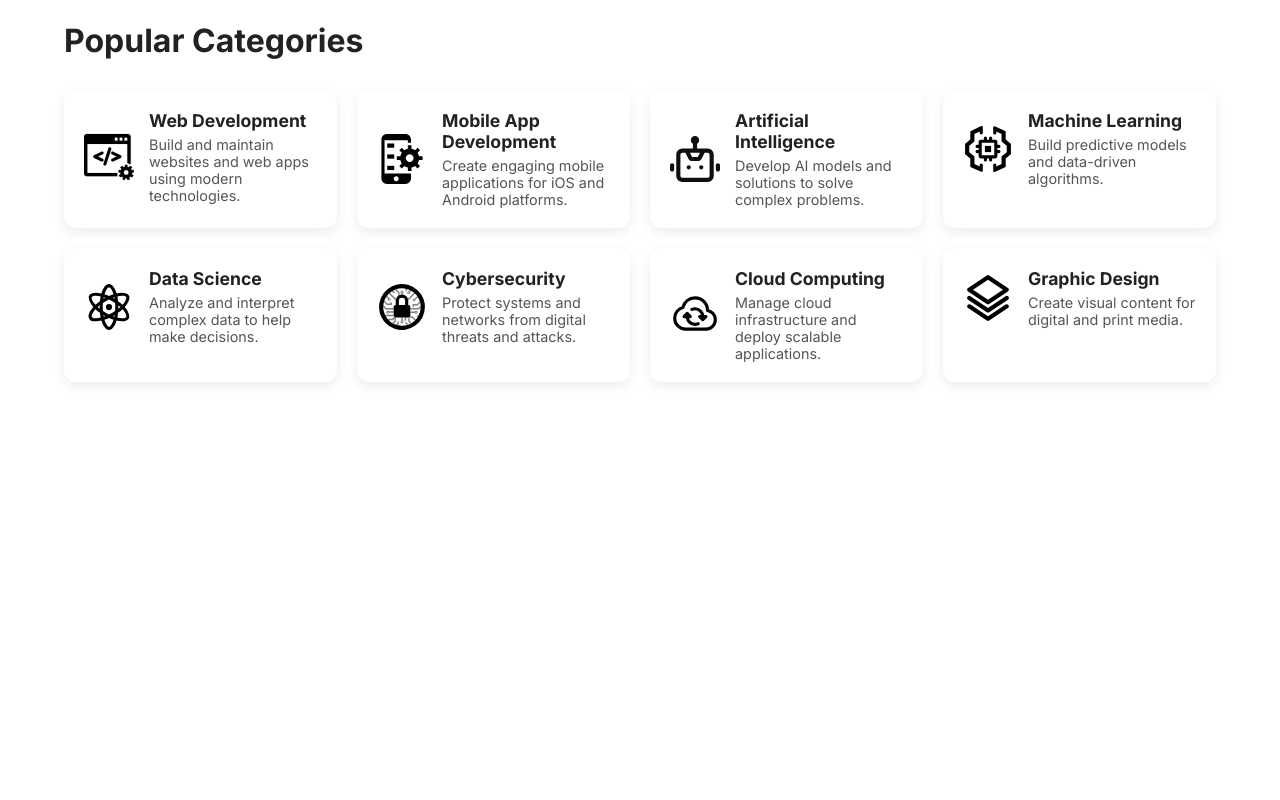
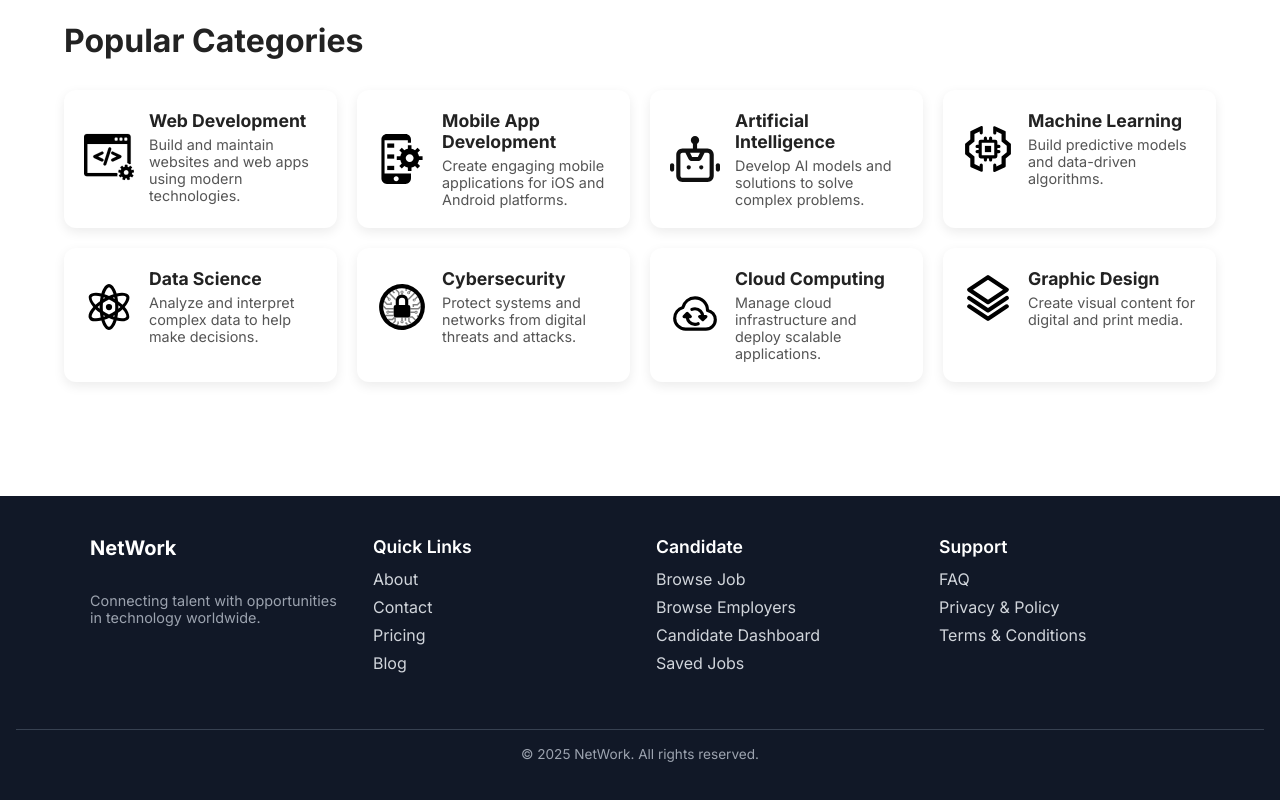
Before and after one commit to thesandeepstudio/NetWork, a React (Vite) app: page / in a window 1280 px wide. Shown: the part 952-1752 px from the top of the page. Before the commit the page ends 1416 px from the top, so only its background shows below. Built offline with nearby package versions, Linux system fonts and the light colour scheme; no server answers.

Commit message:
Add Footer component with styling and integrate into Home and App

```diff
--- a/package.json
+++ b/package.json
@@ -10,6 +10,7 @@
     "preview": "vite preview"
   },
   "dependencies": {
+    "lucide-react": "^0.542.0",
     "react": "^19.1.1",
     "react-dom": "^19.1.1",
     "react-icons": "^5.5.0",
--- a/src/App.jsx
+++ b/src/App.jsx
@@ -3,6 +3,7 @@ import { BrowserRouter as Router, Routes, Route } from "react-router-dom";
 import Home from "./pages/Home";
 import SignIn from "./pages/SignIn";
 import SignUp from "./pages/SignUp";
+import Footer from "./components/Footer";
 import ProfilePage from "./pages/ProfilePage";
 import UnderConstruction from "./pages/UnderConstruction";
 
@@ -14,6 +15,7 @@ const App = () => {
         <Route path="/sign_in" element={<SignIn />} />
         <Route path="/sign_up" element={<SignUp />} />
         <Route path="/profile" element={<ProfilePage />} />
+        <Route path="/footer" element={<Footer />} />
         <Route
           path="/under_construction"
           element={<UnderConstruction />}
--- /dev/null
+++ b/src/components/Footer.jsx
@@ -0,0 +1,67 @@
+import React, { useEffect, useState } from "react";
+import { Link } from "react-router-dom";
+import "../styles/Footer.css";
+
+const Footer = () => {
+  const [, setCurrentUser] = useState(null);
+
+  useEffect(() => {
+    const user = JSON.parse(localStorage.getItem("currentUser"));
+    if (user) setCurrentUser(user);
+  }, []);
+
+  return (
+    <footer className="footer">
+      <div className="footer-container">
+
+        {/* About Section */}
+        <div className="footer-section">
+          <h2 className="footer-title">NetWork</h2>
+          <p className="footer-text">
+            Connecting talent with opportunities in technology worldwide.
+          </p>
+        </div>
+
+        {/* Quick Links Section */}
+        <div className="footer-section">
+          <h3 className="footer-subtitle">Quick Links</h3>
+          <ul className="footer-links">
+            <li><Link to="/under_construction">About</Link></li>
+            <li><Link to="/under_construction">Contact</Link></li>
+            <li><Link to="/under_construction">Pricing</Link></li>
+            <li><Link to="/under_construction">Blog</Link></li>
+          </ul>
+        </div>
+
+        {/* Candidates Link Section*/}
+        <div className="footer-section">
+          <h3 className="footer-subtitle">Candidate</h3>
+          <ul className="footer-links">
+            <li><Link to="/under_construction">Browse Job</Link></li>
+            <li><Link to="/under_construction">Browse Employers</Link></li>
+            <li><Link to="/under_construction">Candidate Dashboard</Link></li>
+            <li><Link to="/under_construction">Saved Jobs</Link></li>
+          </ul>
+        </div>
+
+        {/* Support Link Section*/}
+        <div className="footer-section">
+          <h3 className="footer-subtitle">Support</h3>
+          <ul className="footer-links">
+            <li><Link to="/under_construction">FAQ</Link></li>
+            <li><Link to="/under_construction">Privacy & Policy</Link></li>
+            <li><Link to="/under_construction">Terms & Conditions</Link></li>
+          </ul>
+        </div>
+
+
+      </div>
+
+      <div className="footer-bottom">
+        © {new Date().getFullYear()} NetWork. All rights reserved.
+      </div>
+    </footer>
+  );
+};
+
+export default Footer;
--- a/src/pages/Home.jsx
+++ b/src/pages/Home.jsx
@@ -5,6 +5,7 @@ import Header from "../components/Header";
 import Hero from "../components/Hero";
 import Stats from "../components/Stats";
 import PopularCategories from "../components/PopularCategories";
+import Footer from "../components/Footer";
 
 const Home = () => {
   const [category, setCategory] = useState("");
@@ -32,6 +33,7 @@ const Home = () => {
       <Hero />
       <Stats stats={stats} />
       <PopularCategories />
+      <Footer />
     </div>
   );
 };
--- /dev/null
+++ b/src/styles/Footer.css
@@ -0,0 +1,90 @@
+.footer {
+  background-color: #111827;
+  color: #d1d5db;
+  padding: 2.5rem 1rem;
+  margin-top: 2rem;
+}
+
+.footer-container {
+  max-width: 1100px;
+  margin: 0 auto;
+  display: grid;
+  grid-template-columns: repeat(4, 1fr);
+  gap: 2rem;
+}
+.footer-section:first-child {
+  grid-column: span;
+}
+
+.footer-section {
+  margin-bottom: 1rem;
+}
+
+.footer-title {
+  font-size: 1.25rem;
+  font-weight: bold;
+  color: #ffffff;
+}
+
+.footer-text {
+  margin-top: 0.75rem;
+  font-size: 0.9rem;
+  color: #9ca3af;
+}
+
+.footer-subtitle {
+  font-size: 1.1rem;
+  font-weight: 600;
+  color: #ffffff;
+}
+
+.footer-links {
+  list-style: none;
+  padding: 0;
+  margin-top: 0.75rem;
+}
+
+.footer-links li {
+  margin-bottom: 0.5rem;
+}
+
+.footer-links a {
+  color: #d1d5db;
+  text-decoration: none;
+  transition: color 0.3s ease;
+}
+
+.footer-links a:hover {
+  color: #ffffff;
+}
+
+.footer-socials {
+  display: flex;
+  gap: 1rem;
+  margin-top: 0.75rem;
+}
+
+.footer-socials a {
+  color: #d1d5db;
+  transition: color 0.3s ease;
+}
+
+.footer-socials a:hover {
+  color: #ffffff;
+}
+
+.footer-bottom {
+  border-top: 1px solid #374151;
+  margin-top: 2rem;
+  padding-top: 1rem;
+  text-align: center;
+  font-size: 0.85rem;
+  color: #9ca3af;
+}
+
+/* Responsive */
+@media (min-width: 768px) {
+  .footer-container {
+    grid-template-columns: repeat(4, 1fr);
+  }
+}
```
Also changed, not shown: 1 other file (tests, documents, lock files or other folders).
